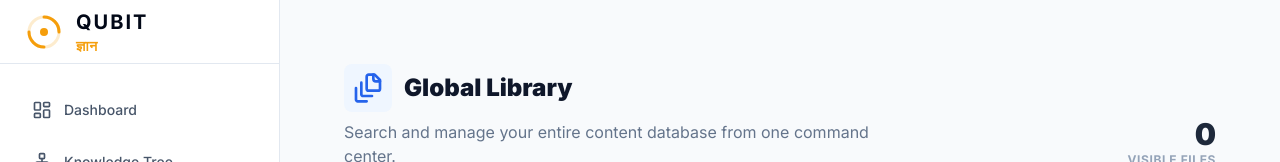
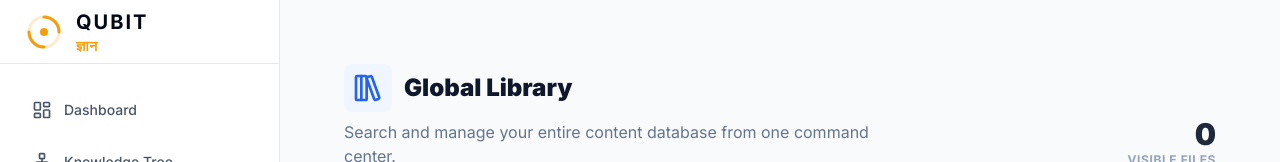
Before and after one commit to cmlowerence/qubitgyan-admin, a Next.js app: page /admin/resources in a window 1280 px wide. Shown: the top 162 px of the page. Built offline with nearby package versions, Linux system fonts and the light colour scheme; no server answers; sample sign-in values are in the browser's storage.

Commit message:
update page.tsx

```diff
--- a/src/app/admin/resources/page.tsx
+++ b/src/app/admin/resources/page.tsx
@@ -5,6 +5,7 @@ import {
   Search,
   Filter,
   FileStack,
+  LibraryBig,
   Loader2,
   RefreshCw
 } from 'lucide-react';
@@ -118,7 +119,7 @@ export default function GlobalLibraryPage() {
         <div>
           <h1 className="text-xl md:text-2xl font-black text-slate-900 flex items-center gap-3">
             <div className="p-2 bg-blue-50 rounded-lg">
-              <FileStack className="w-6 h-6 md:w-8 md:h-8 text-blue-600" />
+              <LibraryBig className="w-6 h-6 md:w-8 md:h-8 text-blue-600" />
             </div>
             Global Library
           </h1>
```
